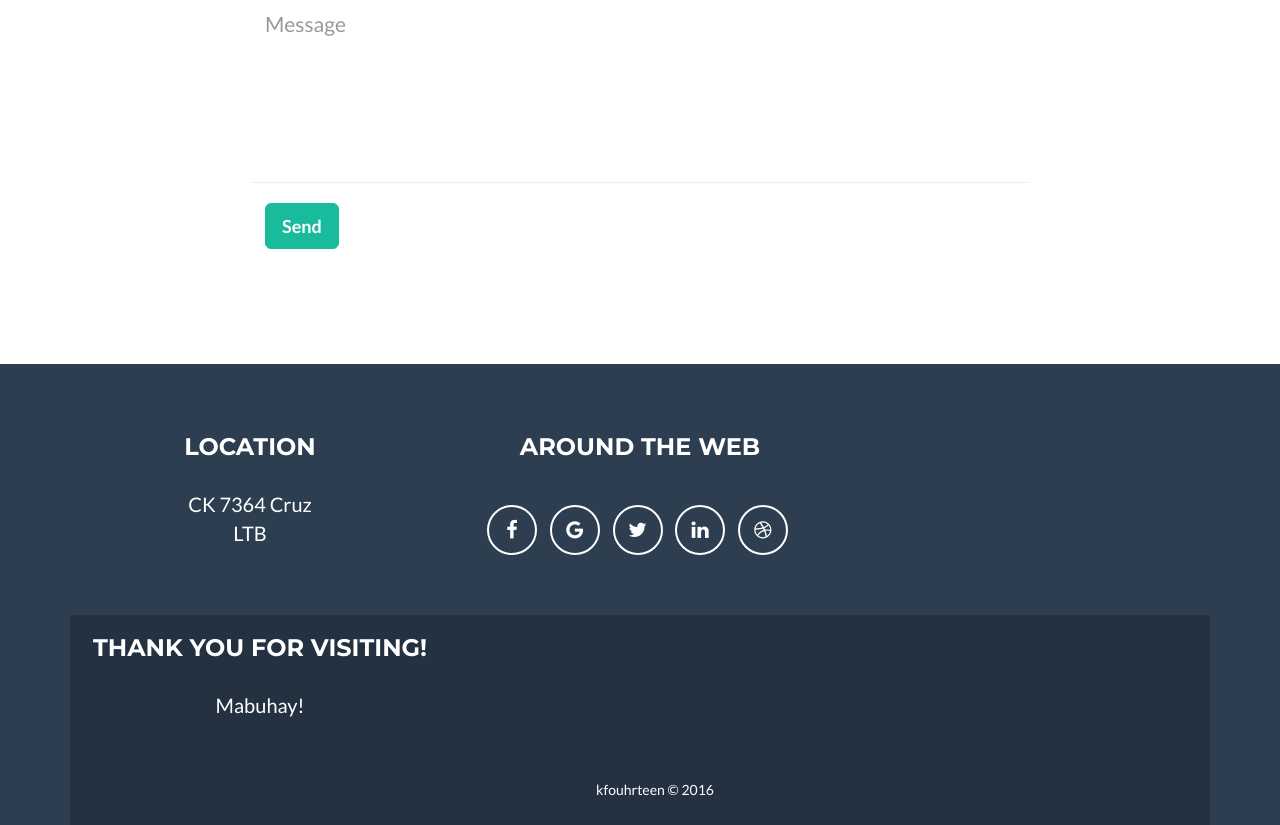
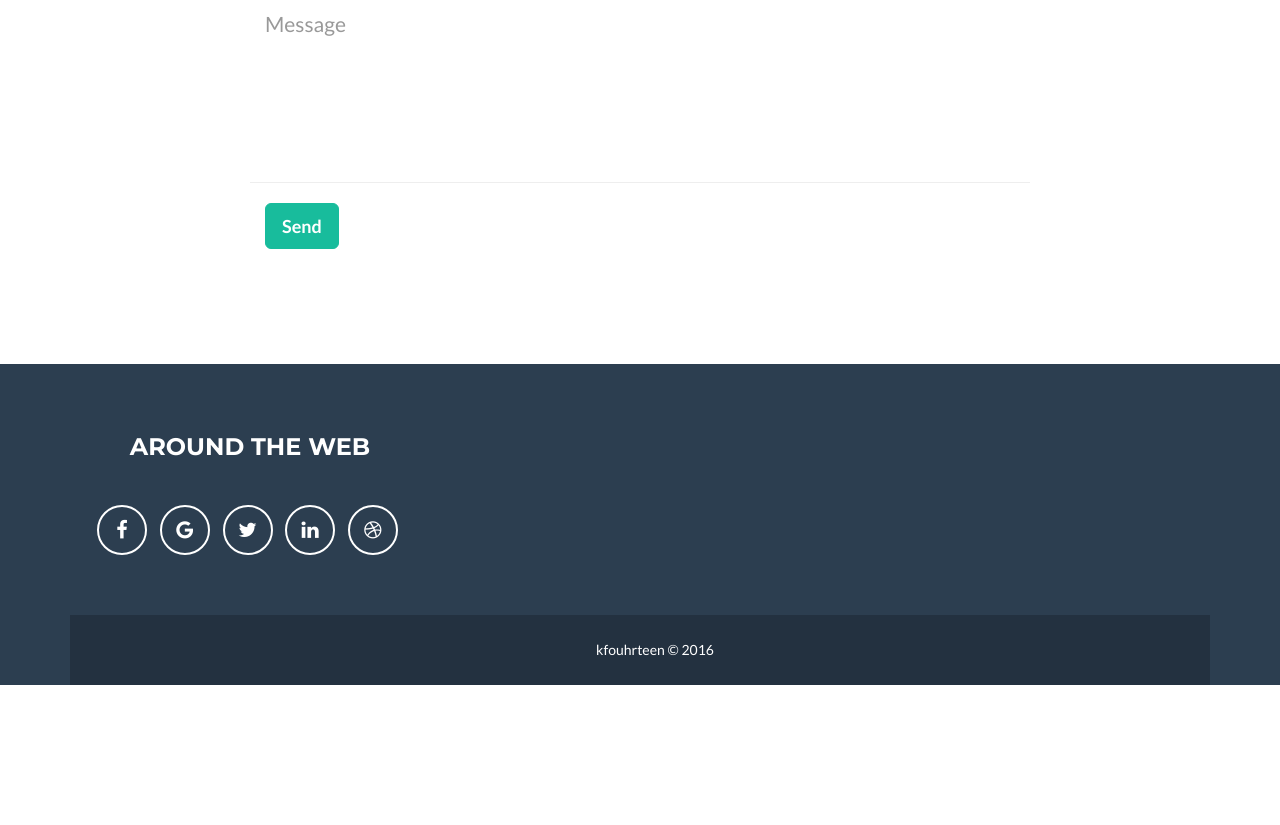
Before and after one commit to katemascay14/katemascay, a website: page index.html in a window 1280 px wide. Shown: the part 2574-3399 px from the top of the page. After the commit the page ends 3259 px from the top, so only its background shows below. Drawn offline with nearby package versions, Linux system fonts and the light colour scheme.

Commit message:
Update index.html

```diff
--- a/index.html
+++ b/index.html
@@ -162,10 +162,12 @@
         <div class="container">
             <div class="row">
                 <div class="col-lg-12 text-center">
+                    <div class="center">
                     <h2>About</h2>
                     <hr class="star-light">
                 </div>
             </div>
+                </div>
             <div class="row">
                 <div class="col-lg-4 col-lg-offset-2">
                     <p>My name is Kate, age 14 I mean 19 pala, favorite number ko pala ung 14 sorry na ganun talaga minsan nagkakamali, parang sa pag ibig minsan nagkakamali ka nan pinipili saklap pero ganun talaga tssk tssk.</p>
@@ -239,11 +241,7 @@
         <div class="footer-above">
             <div class="container">
                 <div class="row">
-                    <div class="footer-col col-md-4">
-                        <h3>Location</h3>
-                        <p>CK 7364 Cruz
-                            <br>LTB</p>
-                    </div>
+
                     <div class="footer-col col-md-4">
                         <h3>Around the Web</h3>
                         <ul class="list-inline">
@@ -266,13 +264,7 @@
                         </div>
                     </div>
 
-                     <div class="footer-col col-md-4">
-                        <h3>Thank you for visiting!</h3>
-                         <p>Mabuhay!</p>
-                        <ul class="list-inline">
 
-
-                         </div>
                    <footer>
         <div class="footer-below">
             <div class="container">
```
